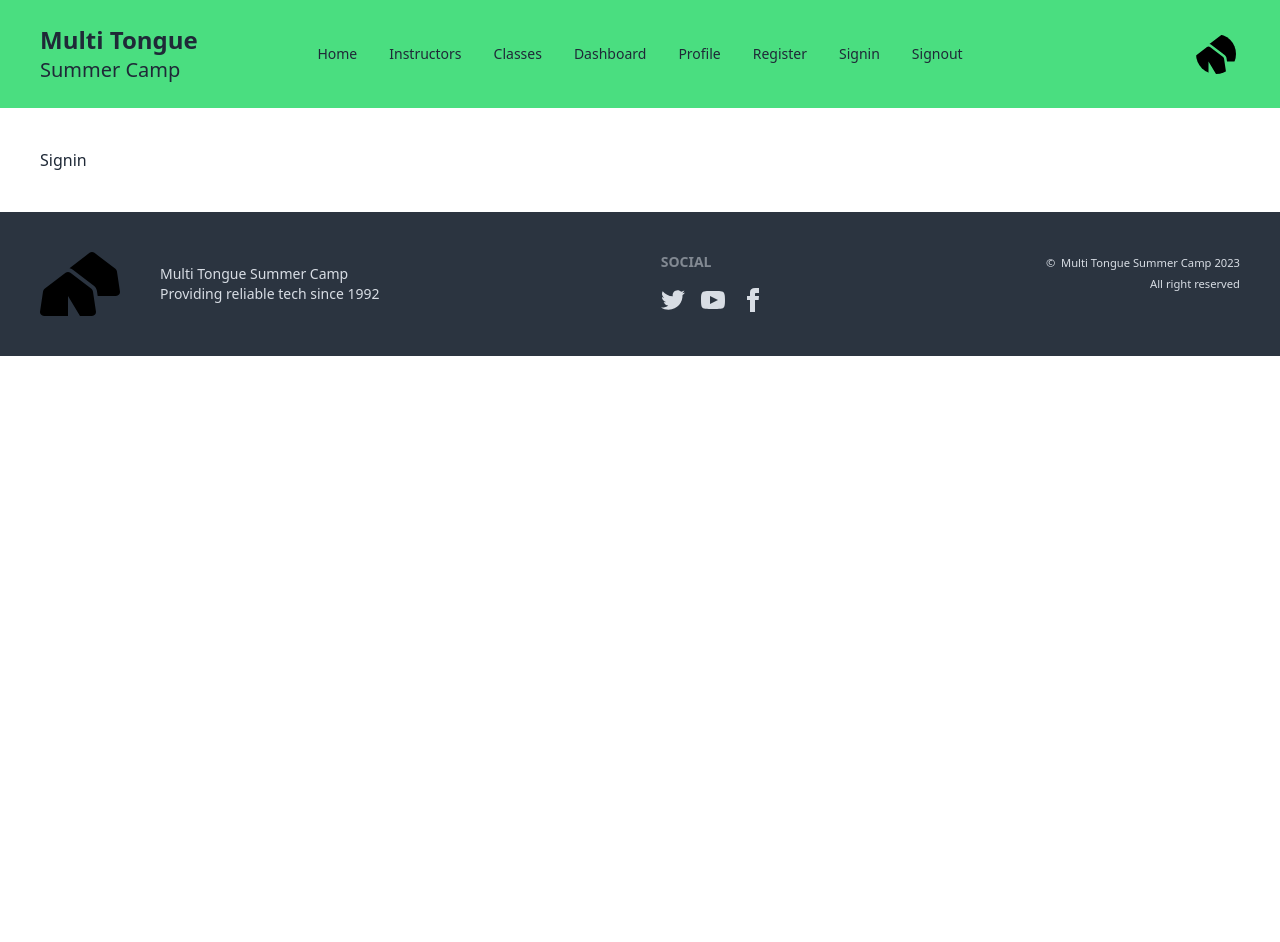
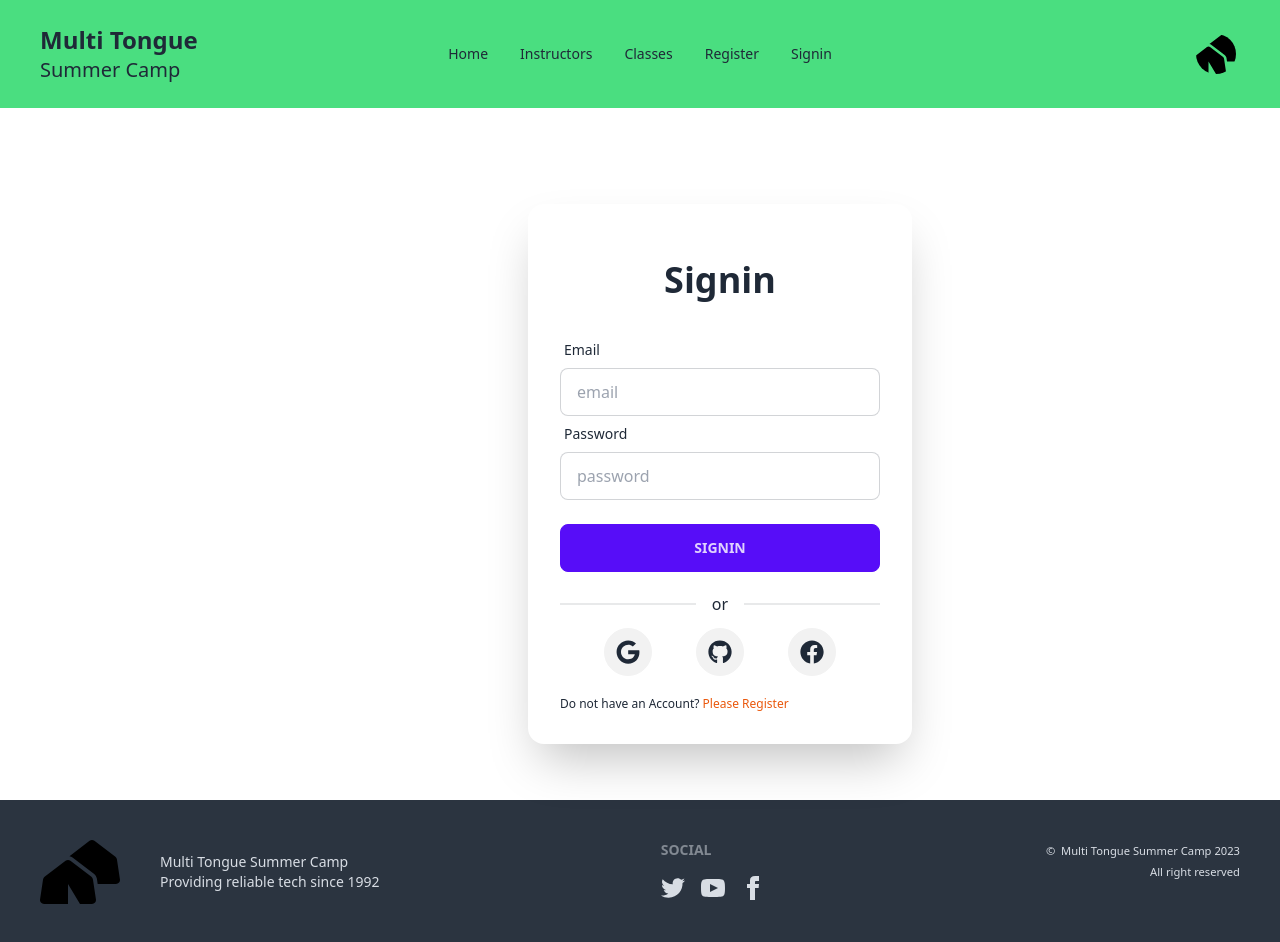
Before and after one commit to v-selfnet/foreign-language-client-user, a React (Vite) app: page /signin in a window 1280 px wide. Before the commit the page ends 800 px from the top, so only its background shows below. Built offline with nearby package versions, Linux system fonts and the light colour scheme; no server answers.

Commit message:
Private Route Redirect to Target Page

```diff
--- a/package.json
+++ b/package.json
@@ -16,6 +16,7 @@
     "react-dom": "^18.2.0",
     "react-helmet-async": "^1.3.0",
     "react-hook-form": "^7.44.3",
+    "react-icons": "^4.9.0",
     "react-router-dom": "^6.12.1"
   },
   "devDependencies": {
--- a/src/Pages/Register/Register.jsx
+++ b/src/Pages/Register/Register.jsx
@@ -1,11 +1,13 @@
 import { useContext } from "react";
 import { useForm } from "react-hook-form";
-import { Link } from "react-router-dom";
+import { Link, useNavigate } from "react-router-dom";
 import { AuthContext } from "../../ProviderContext/AuthProvider";
+import SocialLogin from "../Shared/SocialLogin/SocialLogin";
 
 const Register = () => {
     const { register, handleSubmit, reset, formState: { errors } } = useForm();
     const { createUser, updateUserProfile } = useContext(AuthContext);
+    const navigate = useNavigate();
 
     const onSubmit = data => {
         console.log(data)
@@ -18,7 +20,7 @@ const Register = () => {
                 // update name, foto
                 updateUserProfile(data.name, data.photo)
                     .then(() => {
-                        // server: 7 store user info to DB [id, pass]
+                        // store user info to DB [id, pass]
                         const saveUser = { name: data.name, email: data.email, pass: data.password, photo: data.photo }
                         fetch('http://localhost:5000/users', {
                             method: 'POST',
@@ -32,17 +34,17 @@ const Register = () => {
                             .then(data => {
                                 if (data.insertedId) {
                                     reset();
-
+                                    navigate('/')
                                 }
                             })
                             .catch(error => {
                                 console.error(error)
-                            }) // end update
-                    })
+                            })
+                    }) // end update
                     .catch(error => {
                         console.error(error)
-                    }) // end create new user
-            })
+                    })
+            }) // end create new user
     }
 
     return (
@@ -108,8 +110,8 @@ const Register = () => {
                                         <input type="submit" value="Register" className="btn btn-primary" />
                                     </div>
                                 </form>
-                                {/* <SocialLogin></SocialLogin> */}
-                                <p className='text-xs mt-3'>Do not have an Account? <Link to='/login' className='text-orange-600'>Please Login</Link></p>
+                                <SocialLogin></SocialLogin>
+                                <p className='text-xs mt-3'>Already have an Account? <Link to='/signin' className='text-orange-600'>Please Login</Link></p>
                             </div>
                         </div>
                     </div>
--- a/src/Pages/Shared/Footer/Footer.jsx
+++ b/src/Pages/Shared/Footer/Footer.jsx
@@ -4,7 +4,7 @@ const Footer = () => {
     let currentYear = moment().format('YYYY');
     return (
         <footer className="footer p-10 bg-neutral text-neutral-content justify-between">
-            <div className="flex justify-center items-center gap-10">
+            <div className="lg:flex justify-center items-center gap-10">
                 <img className="w-20" src="./tents-solid.svg" alt="" />
                 <p>Multi Tongue Summer Camp<br />Providing reliable tech since 1992</p>
             </div>
@@ -16,7 +16,7 @@ const Footer = () => {
                     <a><svg xmlns="http://www.w3.org/2000/svg" width="24" height="24" viewBox="0 0 24 24" className="fill-current"><path d="M9 8h-3v4h3v12h5v-12h3.642l.358-4h-4v-1.667c0-.955.192-1.333 1.115-1.333h2.885v-5h-3.808c-3.596 0-5.192 1.583-5.192 4.615v3.385z"></path></svg></a>
                 </div>
             </div>
-            <div className="text-right">
+            <div className="lg:text-right">
                 <p><small>&copy;&nbsp; Multi Tongue Summer Camp {currentYear} <br /> All right reserved</small></p>
             </div>
         </footer>
--- a/src/Pages/Shared/Navbar/NavBar.jsx
+++ b/src/Pages/Shared/Navbar/NavBar.jsx
@@ -1,16 +1,32 @@
+import { useContext } from "react";
 import { Link } from "react-router-dom";
+import { AuthContext } from "../../../ProviderContext/AuthProvider";
+import logo from '/tents-solid.svg'
 
 const NavBar = () => {
+    const { user, logOut } = useContext(AuthContext);
+
+    const handleLogout = () => {
+        logOut()
+            .then(() => { })
+            .catch(error => console.error(error))
+    }
 
     const navMenu = <>
         <li><Link to='/'>Home</Link></li>
         <li><Link to='/instructors'>Instructors</Link></li>
         <li><Link to='/classes'>Classes</Link></li>
-        <li><Link to='/dashboard'>Dashboard</Link></li>
-        <li><Link to='/profile'>Profile</Link></li>
-        <li><Link to='/register'>Register</Link></li>
-        <li><Link to='/signin'>Signin</Link></li>
-        <li><Link to='/signout'>Signout</Link></li>
+        { user && <li><Link to='/dashboard'>Dashboard</Link></li>}
+        { user && <li><Link to='/profile'>Profile</Link></li>}
+        {
+            user ?
+                <>
+                    <li><button onClick={handleLogout}>Signout</button></li>
+                </> : <>
+                    <li><Link to='/register'>Register</Link></li>
+                    <li><Link to='/signin'>Signin</Link></li>
+                </>
+        }
 
     </>
 
@@ -32,10 +48,11 @@ const NavBar = () => {
                     {navMenu}
                 </ul>
             </div>
-            <div className="navbar-end">
+            <div className="navbar-end gap-5">
+                {user?.displayName ? user.displayName : user?.email}
                 <label tabIndex={0} className="btn btn-ghost btn-circle avatar">
                     <div className="w-10 rounded-full">
-                        <img src="./tents-solid.svg" />
+                        <img src={user?.photoURL ? user.photoURL : logo} />
                     </div>
                 </label>
             </div>
--- /dev/null
+++ b/src/Pages/Shared/SocialLogin/SocialLogin.jsx
@@ -0,0 +1,51 @@
+import { useContext } from 'react';
+import { FaFacebook, FaGithub, FaGoogle } from 'react-icons/fa';
+import { AuthContext } from '../../../ProviderContext/AuthProvider';
+
+const SocialLogin = () => {
+    const { googleSignIn } = useContext(AuthContext)
+
+    const handleGoogleSignIn = () => {
+        googleSignIn()
+        .then(result => {
+            const loggedUser = result.user;
+            console.log(loggedUser)
+            // server: 7 store user info to DB [id, pass]
+            const saveUser = { name: loggedUser.displayName, email: loggedUser.email, photo:loggedUser.photoURL}
+            fetch('http://localhost:5000/users', {
+                method: 'POST',
+                headers: {
+                    'content-type': 'application/json'
+                },
+                body: JSON.stringify(saveUser)
+            }) // fetch close )
+                .then(res => res.json())
+                .then((data) => {
+                    console.log(data)
+                    // navigate to target location after login successfully
+                    // navigate(from, { replace: true })
+                })
+        })
+        .catch(error => console.error(error))
+    }
+
+    return (
+        <div className="text-center">
+            <div className="divider">or</div>
+            <div className="flex justify-evenly">
+                <button onClick={handleGoogleSignIn} className="btn btn-circle text-2xl">
+                    <FaGoogle></FaGoogle>
+                </button>
+                <button className="btn btn-circle text-2xl">
+                    <FaGithub></FaGithub>
+                </button>
+                <button className="btn btn-circle text-2xl">
+                    <FaFacebook></FaFacebook>
+                </button>
+            </div>
+
+        </div>
+    );
+};
+
+export default SocialLogin;
--- a/src/Pages/Signin/Signin.jsx
+++ b/src/Pages/Signin/Signin.jsx
@@ -1,9 +1,84 @@
+import { Link, useLocation, useNavigate } from "react-router-dom";
+import SocialLogin from "../Shared/SocialLogin/SocialLogin";
+import { useForm } from "react-hook-form";
+import { useContext } from "react";
+import { AuthContext } from "../../ProviderContext/AuthProvider";
 
 const Signin = () => {
+    const { register, handleSubmit, reset, formState: { errors } } = useForm();
+    const { signIn } = useContext(AuthContext);
+
+    //private route
+    const location = useLocation();
+    const navigate = useNavigate();
+    const from = location.state?.from?.pathname || '/';
+
+    const onSubmit = data => {
+        // signin
+        signIn(data.email, data.password)
+            .then(result => {
+                const loggedUser = result.user;
+                console.log(loggedUser)
+                reset();
+                // private route
+                navigate(from, { replace: true })
+            })
+            .catch(error => console.error(error))
+
+    }
+
     return (
-        <div>
-            <h3>Signin</h3>
-        </div>
+        <>
+            <div className="hero">
+                <div className="hero-content flex-col lg:flex-row gap-40 mt-10">
+                    <div className="text-center lg:text-left w-1/2 space-y-10">
+                    </div>
+                    <div className="card flex-shrink-0 w-full max-w-sm shadow-2xl bg-base-100">
+                        <div className="card-body">
+                            <h1 className="text-4xl font-bold text-center my-6">Signin</h1>
+                            <form onSubmit={handleSubmit(onSubmit)}>
+                                <div className="form-control">
+                                    <label className="label">
+                                        <span className="label-text">Email</span>
+                                    </label>
+                                    <input type="email" {...register("email")} name="email" placeholder="email" className="input input-bordered" required />
+                                </div>
+                                <div className="form-control">
+                                    <label className="label">
+                                        <span className="label-text">Password</span>
+                                    </label>
+                                    <input type="password" {...register("password", {
+                                        required: true,
+                                        minLength: 6,
+                                        maxLength: 20,
+                                        pattern: /(?=.*[A-Z])(?=.*[a-z])(?=.*[0-9])(?=.*[!@#$&*])/
+                                    })} placeholder="password" className="input input-bordered" />
+
+                                    {/* password error handel */}
+                                    {
+                                        errors.password?.type === 'required' && <p className='text-red-600'>Password is required</p>
+                                    }
+                                    {
+                                        errors.password?.type === 'minLength' && <p className='text-red-600'>Password must be six characters</p>
+                                    }
+                                    {
+                                        errors.password?.type === 'maxLength' && <p className='text-red-600'>Password must be less than twenty characters</p>
+                                    }
+                                    {
+                                        errors.password?.type === 'pattern' && <p className='text-red-600'>Password must be [one upper], [one lower], [one digit] & [one special] characters</p>
+                                    }
+                                </div>
+                                <div className="form-control mt-6">
+                                    <input type="submit" value="Signin" className="btn btn-primary" />
+                                </div>
+                            </form>
+                            <SocialLogin></SocialLogin>
+                            <p className='text-xs mt-3'>Do not have an Account? <Link to='/register' className='text-orange-600'>Please Register</Link></p>
+                        </div>
+                    </div>
+                </div>
+            </div>
+        </>
     );
 };
 
--- a/src/Rourer/Route.jsx
+++ b/src/Rourer/Route.jsx
@@ -22,7 +22,6 @@ export const router = createBrowserRouter([
                 path: '/signin',
                 element: <Signin></Signin>
             }
-
         ]
     },
     {
```
Also changed, not shown: src/ProviderContext/AuthProvider.jsx (+25 -2 lines), src/Rourer/PrivateRoute.jsx (added, +15 -0 lines), 1 other file (tests, documents, lock files or other folders).
